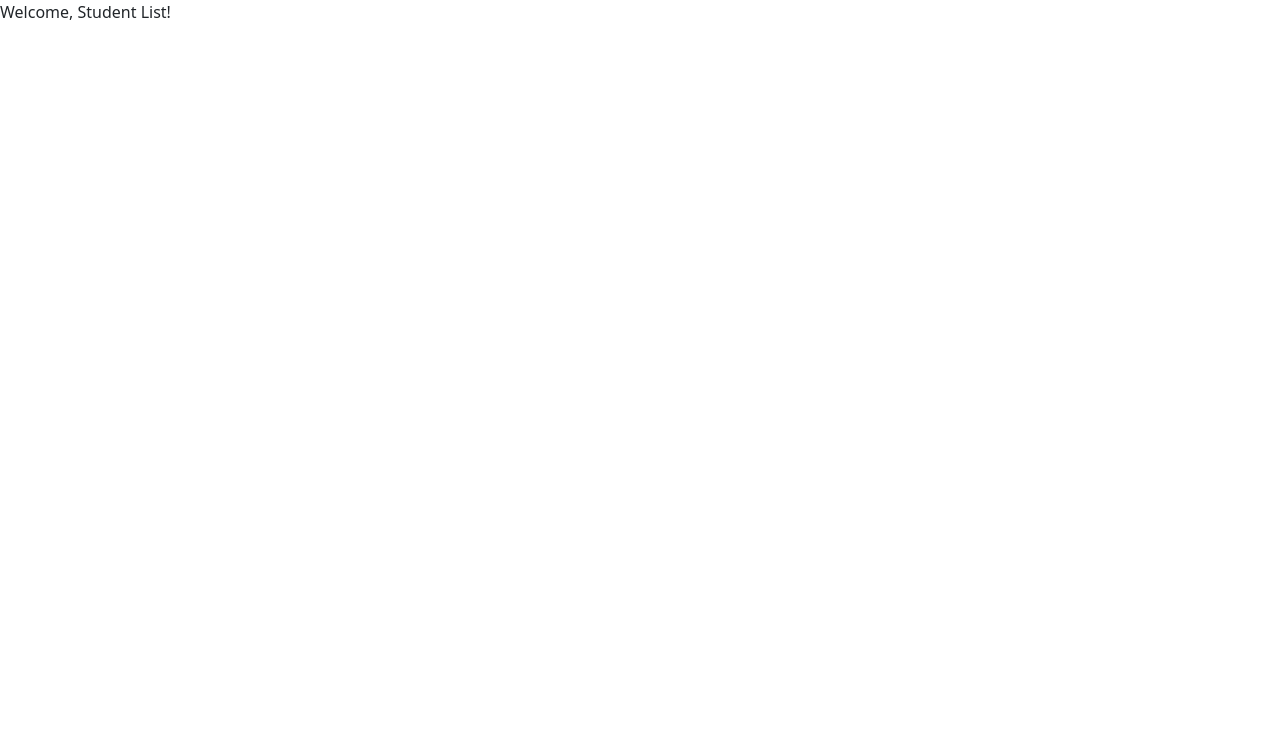
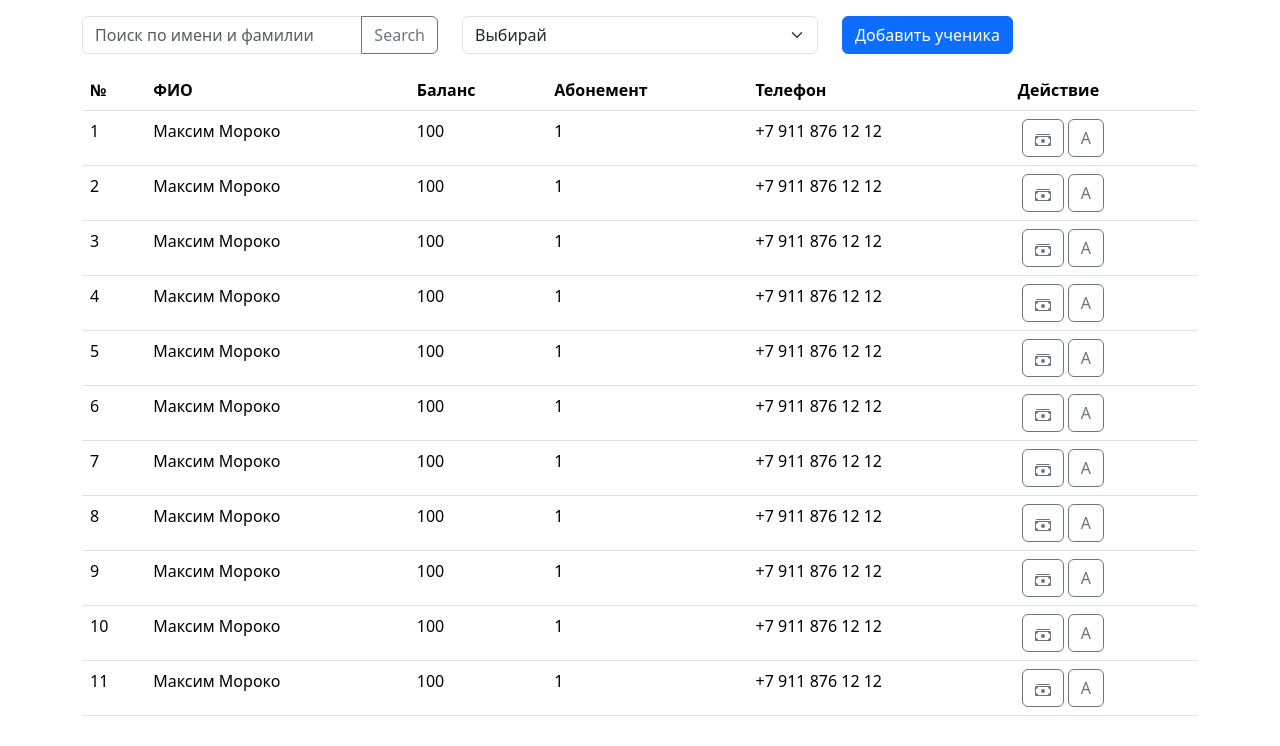
Before and after one commit to SemyonSt/crm, a React (Create React App) app in the folder frontend/: page /students in a window 1280 px wide. Shown: the top 746 px of the page. Built offline with nearby package versions, Linux system fonts and the light colour scheme.

Commit message:
add Students Page

```diff
--- /dev/null
+++ b/frontend/src/pages/EmployeeList/data.js
@@ -0,0 +1,146 @@
+export const teachers = [
+  {
+    id: 0,
+    first_name: "Валерия",
+    last_name: "Воронин",
+    phone: "+7 911 954 89 34",
+    email: "valery@gmail.com",
+    password: "hello",
+    role: "педагог",
+    salary_per_hour: "1000",
+    subject_id: "piano",
+    status: "active"
+  },
+  {
+    id: 1,
+    first_name: "Валерия",
+    last_name: "Воронин",
+    phone: "+7 911 954 89 34",
+    email: "valery@gmail.com",
+    password: "hello",
+    role: "педагог",
+    salary_per_hour: "1000",
+    subject_id: "piano",
+    status: "active"
+  },
+  {
+    id: 2,
+    first_name: "Валерия",
+    last_name: "Воронин",
+    phone: "+7 911 954 89 34",
+    email: "valery@gmail.com",
+    password: "hello",
+    role: "педагог",
+    salary_per_hour: "1000",
+    subject_id: "piano",
+    status: "active"
+  },
+  {
+    id: 3,
+    first_name: "Валерия",
+    last_name: "Воронин",
+    phone: "+7 911 954 89 34",
+    email: "valery@gmail.com",
+    password: "hello",
+    role: "педагог",
+    salary_per_hour: "1000",
+    subject_id: "piano",
+    status: "active"
+  },
+  {
+    id: 4,
+    first_name: "Валерия",
+    last_name: "Воронин",
+    phone: "+7 911 954 89 34",
+    email: "valery@gmail.com",
+    password: "hello",
+    role: "педагог",
+    salary_per_hour: "1000",
+    subject_id: "piano",
+    status: "active"
+  },
+  {
+    id: 5,
+    first_name: "Валерия",
+    last_name: "Воронин",
+    phone: "+7 911 954 89 34",
+    email: "valery@gmail.com",
+    password: "hello",
+    role: "педагог",
+    salary_per_hour: "1000",
+    subject_id: "piano",
+    status: "active"
+  },
+  {
+    id: 6,
+    first_name: "Валерия",
+    last_name: "Воронин",
+    phone: "+7 911 954 89 34",
+    email: "valery@gmail.com",
+    password: "hello",
+    role: "педагог",
+    salary_per_hour: "1000",
+    subject_id: "piano",
+    status: "active"
+  },
+  {
+    id: 7,
+    first_name: "Валерия",
+    last_name: "Воронин",
+    phone: "+7 911 954 89 34",
+    email: "valery@gmail.com",
+    password: "hello",
+    role: "педагог",
+    salary_per_hour: "1000",
+    subject_id: "piano",
+    status: "active"
+  },
+  {
+    id: 8,
+    first_name: "Валерия",
+    last_name: "Воронин",
+    phone: "+7 911 954 89 34",
+    email: "valery@gmail.com",
+    password: "hello",
+    role: "педагог",
+    salary_per_hour: "1000",
+    subject_id: "piano",
+    status: "active"
+  },
+  {
+    id: 9,
+    first_name: "Валерия",
+    last_name: "Воронин",
+    phone: "+7 911 954 89 34",
+    email: "valery@gmail.com",
+    password: "hello",
+    role: "педагог",
+    salary_per_hour: "1000",
+    subject_id: "piano",
+    status: "active"
+  },
+  {
+    id: 10,
+    first_name: "Валерия",
+    last_name: "Воронин",
+    phone: "+7 911 954 89 34",
+    email: "valery@gmail.com",
+    password: "hello",
+    role: "педагог",
+    salary_per_hour: "1000",
+    subject_id: "piano",
+    status: "active"
+  },
+  {
+    id: 11,
+    first_name: "Валерия",
+    last_name: "Воронин",
+    phone: "+7 911 954 89 34",
+    email: "valery@gmail.com",
+    password: "hello",
+    role: "педагог",
+    salary_per_hour: "1000",
+    subject_id: "piano",
+    status: "active"
+  },
+]
--- a/frontend/src/pages/Main.jsx
+++ b/frontend/src/pages/Main.jsx
@@ -7,7 +7,7 @@ import Order from "./Order";
 import Student from "./Student";
 import DealBoard from "./DealBoard";
 import Login from "./Login";
-import StudentList from "./StudentList";
+import StudentList from "./Students";
 import EmployeeList from "./EmployeeList";
 import TaskManager from "./TaskManager";
 import ScheduleCalendar from "./ScheduleCalendar";
--- a/frontend/src/pages/StudentList/index.jsx
+++ /dev/null
@@ -1,7 +0,0 @@
-const StudentList = () => {
-  return <>
-    Welcome, Student List!
-  </>
-}
-
-export default StudentList;
--- /dev/null
+++ b/frontend/src/pages/Students/data.js
@@ -0,0 +1,134 @@
+export const students = [
+  {
+    id: 0,
+    first_name: "Максим",
+    last_name: "Мороко",
+    phone: "+7 911 876 12 12",
+    email: "maksim@gmail.com",
+    password: "maksim",
+    role: "ученик",
+    subject_id: 1,
+    abonement_id: 1,
+    balance: '100'
+  },
+  {
+    id: 1,
+    first_name: "Максим",
+    last_name: "Мороко",
+    phone: "+7 911 876 12 12",
+    email: "maksim@gmail.com",
+    password: "maksim",
+    role: "ученик",
+    subject_id: 1,
+    abonement_id: 1,
+    balance: '100'
+  },
+  {
+    id: 2,
+    first_name: "Максим",
+    last_name: "Мороко",
+    phone: "+7 911 876 12 12",
+    email: "maksim@gmail.com",
+    password: "maksim",
+    role: "ученик",
+    subject_id: 1,
+    abonement_id: 1,
+    balance: '100'
+  },
+  {
+    id: 3,
+    first_name: "Максим",
+    last_name: "Мороко",
+    phone: "+7 911 876 12 12",
+    email: "maksim@gmail.com",
+    password: "maksim",
+    role: "ученик",
+    subject_id: 1,
+    abonement_id: 1,
+    balance: '100'
+  },
+  {
+    id: 4,
+    first_name: "Максим",
+    last_name: "Мороко",
+    phone: "+7 911 876 12 12",
+    email: "maksim@gmail.com",
+    password: "maksim",
+    role: "ученик",
+    subject_id: 1,
+    abonement_id: 1,
+    balance: '100'
+  },
+  {
+    id: 5,
+    first_name: "Максим",
+    last_name: "Мороко",
+    phone: "+7 911 876 12 12",
+    email: "maksim@gmail.com",
+    password: "maksim",
+    role: "ученик",
+    subject_id: 1,
+    abonement_id: 1,
+    balance: '100'
+  },
+  {
+    id: 6,
+    first_name: "Максим",
+    last_name: "Мороко",
+    phone: "+7 911 876 12 12",
+    email: "maksim@gmail.com",
+    password: "maksim",
+    role: "ученик",
+    subject_id: 1,
+    abonement_id: 1,
+    balance: '100'
+  },
+  {
+    id: 7,
+    first_name: "Максим",
+    last_name: "Мороко",
+    phone: "+7 911 876 12 12",
+    email: "maksim@gmail.com",
+    password: "maksim",
+    role: "ученик",
+    subject_id: 1,
+    abonement_id: 1,
+    balance: '100'
+  },
+  {
+    id: 8,
+    first_name: "Максим",
+    last_name: "Мороко",
+    phone: "+7 911 876 12 12",
+    email: "maksim@gmail.com",
+    password: "maksim",
+    role: "ученик",
+    subject_id: 1,
+    abonement_id: 1,
+    balance: '100'
+  },
+  {
+    id: 9,
+    first_name: "Максим",
+    last_name: "Мороко",
+    phone: "+7 911 876 12 12",
+    email: "maksim@gmail.com",
+    password: "maksim",
+    role: "ученик",
+    subject_id: 1,
+    abonement_id: 1,
+    balance: '100'
+  },
+  {
+    id: 10,
+    first_name: "Максим",
+    last_name: "Мороко",
+    phone: "+7 911 876 12 12",
+    email: "maksim@gmail.com",
+    password: "maksim",
+    role: "ученик",
+    subject_id: 1,
+    abonement_id: 1,
+    balance: '100'
+  },
+]
--- /dev/null
+++ b/frontend/src/pages/Students/index.jsx
@@ -0,0 +1,73 @@
+import Table from 'react-bootstrap/Table';
+import Container from 'react-bootstrap/Container';
+import Row from 'react-bootstrap/Row';
+import InputGroup from 'react-bootstrap/InputGroup';
+import Col from 'react-bootstrap/Col';
+import Form from 'react-bootstrap/Form';
+import Button from 'react-bootstrap/Button';
+import {CashStack} from 'react-bootstrap-icons';
+import { teachers } from "../EmployeeList/data";
+import { students } from "./data";
+
+const StudentList = () => {
+  return <Container className="fluid mt-3">
+    <Row className="fluid mb-3">
+      <Col>
+        <InputGroup>
+          <Form.Control
+            placeholder="Поиск по имени и фамилии"
+          />
+          <Button variant="outline-secondary">
+            Search
+          </Button>
+        </InputGroup>
+      </Col>
+      <Col>
+        <Form.Select>
+          <option>Выбирай</option>
+          {teachers.map(teacher => <option value={`${teacher.first_name} ${teacher.last_name}`}>{`${teacher.first_name} ${teacher.last_name}`}</option>)}
+        </Form.Select>
+      </Col>
+      <Col>
+        <Button variant="primary">
+          Добавить ученика
+        </Button>
+      </Col>
+    </Row>
+    <Row>
+      <Col>
+        <Table>
+          <thead>
+            <tr>
+              <th>№</th>
+              <th>ФИО</th>
+              <th>Баланс</th>
+              <th>Абонемент</th>
+              <th>Телефон</th>
+              <th>Действие</th>
+            </tr>
+          </thead>
+          <tbody>
+            {students.map(student => <tr>
+              <td>{student.id + 1}</td>
+              <td>{`${student.first_name} ${student.last_name}`}</td>
+              <td>{student.balance}</td>
+              <td>{student.abonement_id}</td>
+              <td>{student.phone}</td>
+              <td>
+                <Button variant="outline-secondary" className="mx-1">
+                  <CashStack/>
+                </Button>
+                <Button variant="outline-secondary">
+                  A
+                </Button>
+              </td>
+            </tr>)}
+          </tbody>
+        </Table>
+      </Col>
+    </Row>
+  </Container>
+}
+
+export default StudentList;
```
